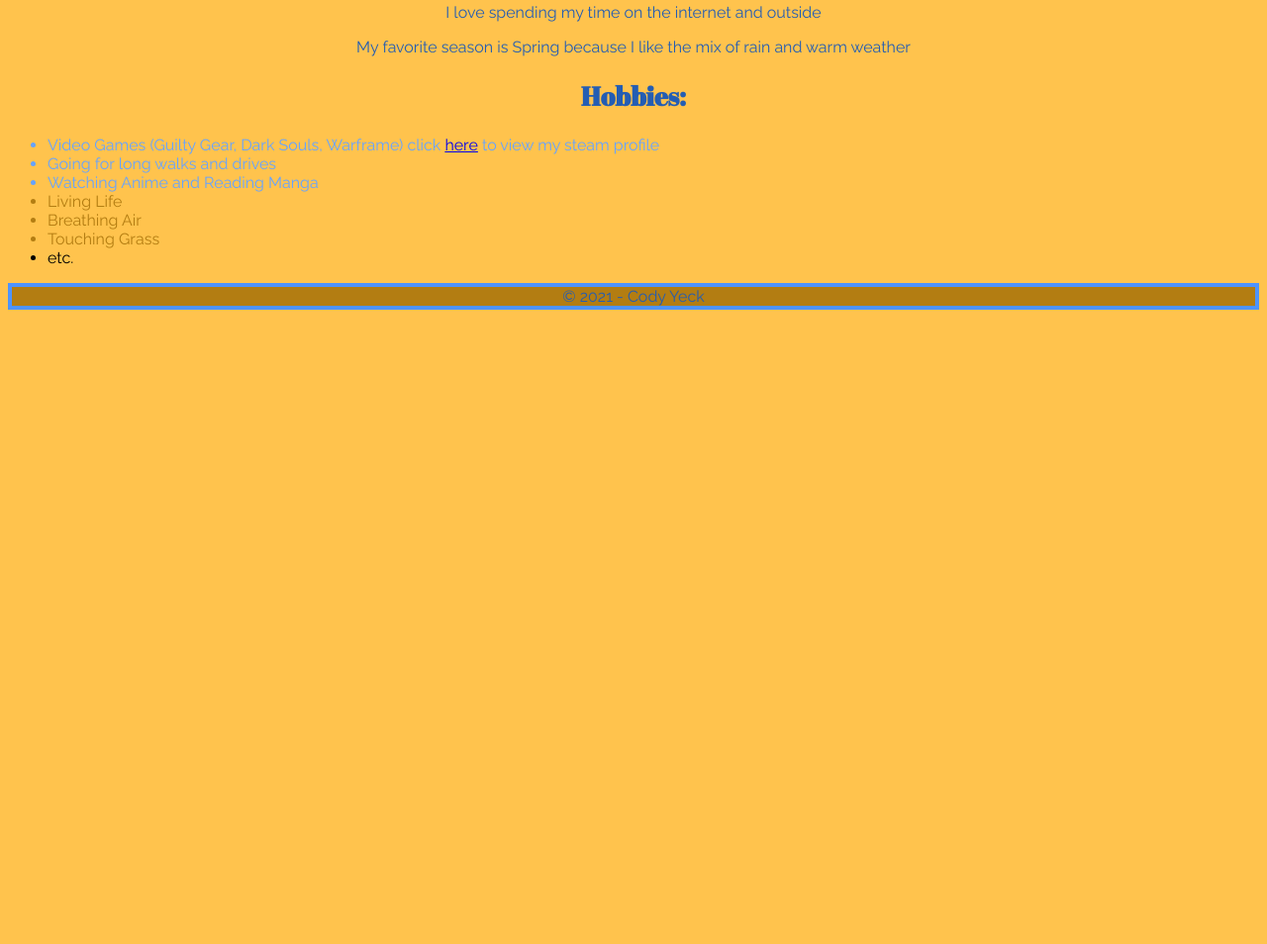
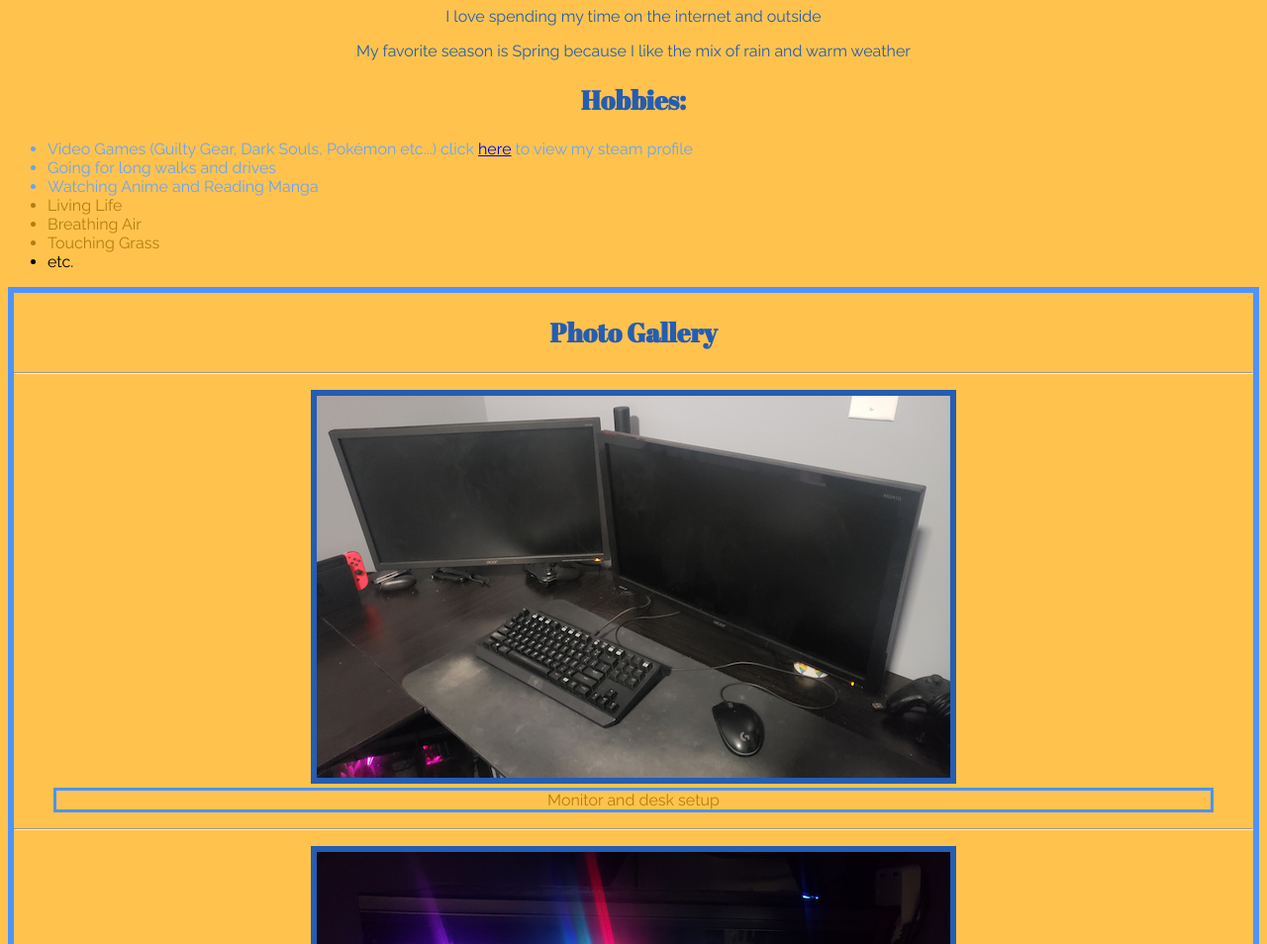
Before and after one commit to RVCC-IDMX/about-me-Cody817, a plain HTML site: page index.html in a window 1280 px wide. Shown: the part 1058-2012 px from the top of the page at 99% size. Before the commit the page ends 1379 px from the top, so only its background shows below. Drawn offline with Linux system fonts and the light colour scheme.

Commit message:
Adding photo gallery

```diff
--- a/css/style.css
+++ b/css/style.css
@@ -27,7 +27,7 @@ header {
 
 #hero, footer {
     color:#245DB3;
-    border: 4px solid #4D93FF;
+    border: 6px solid #4D93FF;
     background-color:#B37D12;
     text-align:center;
 }
@@ -49,3 +49,27 @@ header {
 #hobbies ul li:nth-child(n+7) {
     color:black
 }
+
+#gallery {
+    border: 6px solid #4D93FF;
+    }
+
+#gallery img {
+    max-width:100%;
+}
+
+#gallery figure {
+    text-align: center;
+}
+
+#gallery img {
+    border: 6px solid #245DB3
+}
+
+#gallery figcaption {
+    color:#B37D12
+}
+
+#gallery figcaption {
+    border: 3px solid #4D93FF
+}
--- a/index.html
+++ b/index.html
@@ -51,7 +51,7 @@
             <h2>Hobbies:</h2>
 
             <ul>
-                <li>Video Games (Guilty Gear, Dark Souls, Warframe) click <a href="https://steamcommunity.com/profiles/76561198166843533">here</a> to view my steam profile</li>
+                <li>Video Games (Guilty Gear, Dark Souls, Pokémon etc...) click <a href="https://steamcommunity.com/profiles/76561198166843533">here</a> to view my steam profile</li>
                 <li>Going for long walks and drives</li>
                 <li>Watching Anime and Reading Manga</li>
                 <li>Living Life</li>
@@ -59,6 +59,33 @@
                 <li>Touching Grass</li>
                 <li>etc.</li>
             </ul>
+
+        </section>
+
+        <section id="gallery">
+
+            <h2>Photo Gallery</h2>
+
+            <hr>
+
+            <figure>
+                <img src="img/Monitor-Image-640w.jpg" alt="Two monitors">
+                <figcaption>Monitor and desk setup</figcaption>
+            </figure>
+
+            <hr>
+
+            <figure>
+                <img src="img/PC-Image-640w.jpg" alt="PC under desk">
+                <figcaption>PC turned on (dont mind the cable manegment please lol)</figcaption>
+            </figure>
+
+            <hr>
+
+            <figure>
+                <img src="img/Switch-Image-640w.jpg" alt="Nintendo switch">
+                <figcaption>My Nintendo Switch</figcaption>
+            </figure>
 
         </section>
 
```
